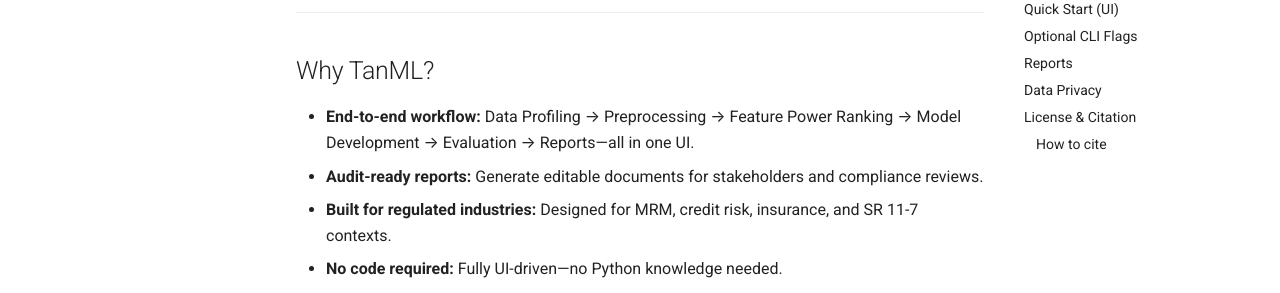
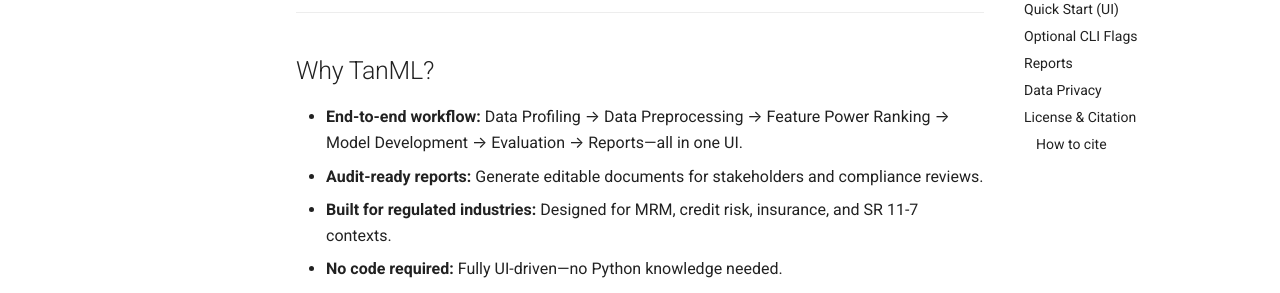
Before and after one commit to tdlabs-ai/tanml, an MkDocs documentation site: the page built from docs/index.md, in a window 1280 px wide and 900 px high, scrolled down 360 px. Shown: the part 153-446 px from the top of the window. Built offline with MkDocs 1.6.1 and Material for MkDocs 9.7.7, drawn with Linux system fonts in a browser that asks for light colours; comment, search, counter and statistics services are not loaded.

Commit message:
docs: update workflow terminology to be more descriptive

```diff
--- a/docs/index.md
+++ b/docs/index.md
@@ -18,7 +18,7 @@
 
 ## Why TanML?
 
-* **End-to-end workflow:** Data Profiling → Preprocessing → Feature Power Ranking → Model Development → Evaluation → Reports—all in one UI.
+* **End-to-end workflow:** Data Profiling → Data Preprocessing → Feature Power Ranking → Model Development → Evaluation → Reports—all in one UI.
 * **Audit-ready reports:** Generate editable documents for stakeholders and compliance reviews.
 * **Built for regulated industries:** Designed for MRM, credit risk, insurance, and SR 11-7 contexts.
 * **No code required:** Fully UI-driven—no Python knowledge needed.
```
Also changed, not shown: README.md (+1 -1 lines).
